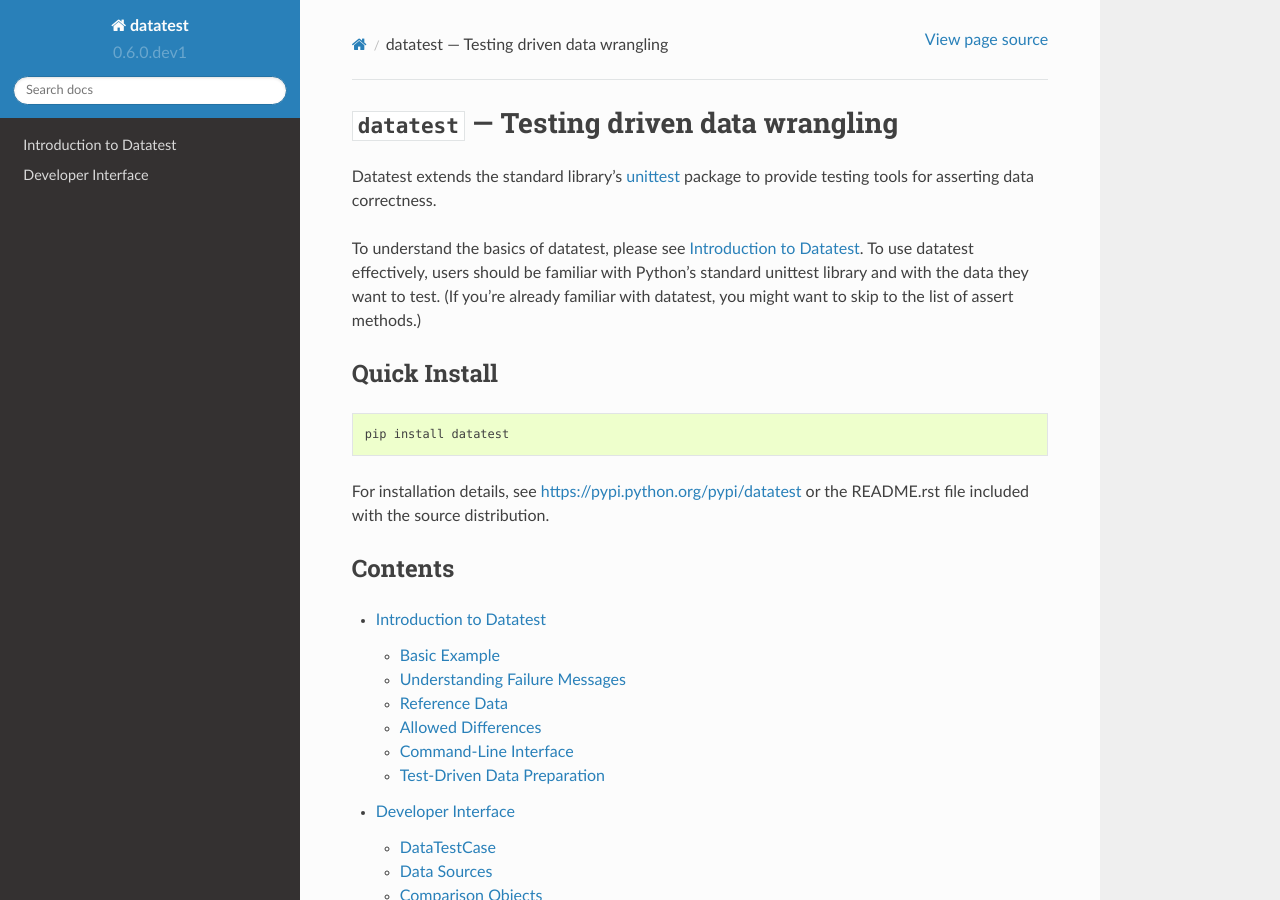
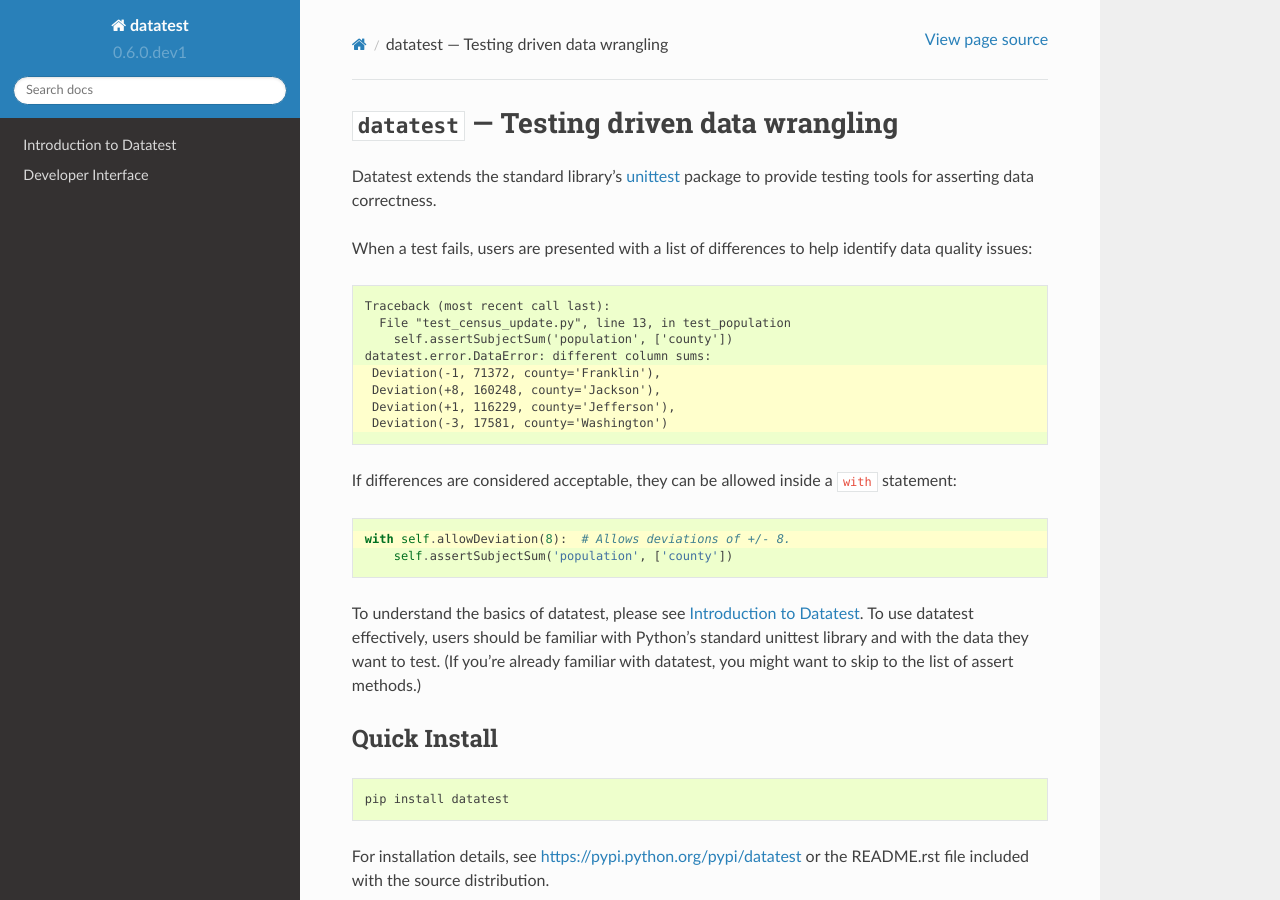
Before and after one commit to shawnbrown/datatest, a Sphinx documentation site: the page built from docs/index.rst, in a window 1280 px wide and 900 px high. Built offline with Sphinx 7.4.7 and the Read the Docs theme 2.0.0, drawn with Linux system fonts in a browser that asks for light colours.

Commit message:
Reword and rearrange docs to improve readability.

```diff
--- a/docs/api.rst
+++ b/docs/api.rst
@@ -214,8 +214,6 @@
 
 .. _extra-sources:
 
-If you have the appropriate, optional dependencies installed, datatest
-provides additional data source options:
 
 ExcelSource
 ===========
@@ -249,9 +247,6 @@
 ******************
 Comparison Objects
 ******************
-
-Querying a data source with various methods will return a CompareSet or
-a CompareDict.
 
 
 CompareSet
--- a/docs/index.rst
+++ b/docs/index.rst
@@ -17,6 +17,30 @@
 Datatest extends the standard library's `unittest
 <http://docs.python.org/3/library/unittest.html>`_ package to provide
 testing tools for asserting data correctness.
+
+When a test fails, users are presented with a list of differences to
+help identify data quality issues:
+
+.. code-block:: none
+    :emphasize-lines: 5-8
+
+    Traceback (most recent call last):
+      File "test_census_update.py", line 13, in test_population
+        self.assertSubjectSum('population', ['county'])
+    datatest.error.DataError: different column sums:
+     Deviation(-1, 71372, county='Franklin'),
+     Deviation(+8, 160248, county='Jackson'),
+     Deviation(+1, 116229, county='Jefferson'),
+     Deviation(-3, 17581, county='Washington')
+
+If differences are considered acceptable, they can be allowed inside
+a ``with`` statement:
+
+.. code-block:: python
+    :emphasize-lines: 1
+
+    with self.allowDeviation(8):  # Allows deviations of +/- 8.
+        self.assertSubjectSum('population', ['county'])
 
 To understand the basics of datatest, please see :doc:`intro`.  To use
 datatest effectively, users should be familiar with Python's standard
```
Also changed, not shown: README.rst (+0 -18 lines), 4 other files.
